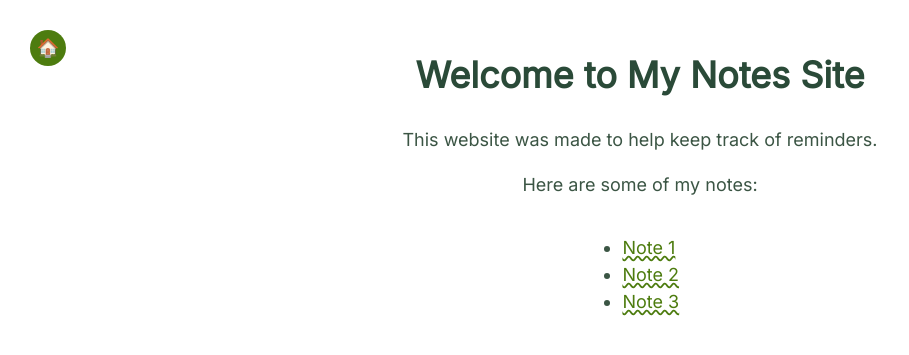
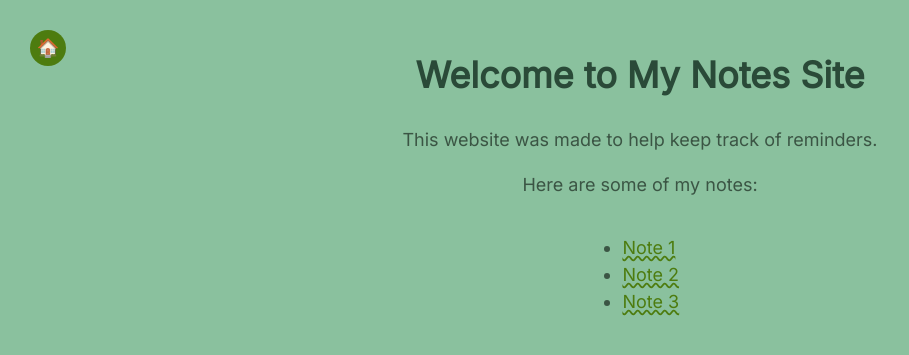
Before and after one commit to KaileyLiou/Jekyll-Theme, a Jekyll site: the page built from index.md, in a window 1280 px wide. Shown: the top 355 px of the page, without its empty margins (0-909 px from the left). Built offline with Jekyll 4.4.1, drawn with Linux system fonts in a browser that asks for light colours.

Commit message:
changed background color

```diff
--- a/_sass/base.scss
+++ b/_sass/base.scss
@@ -1,5 +1,5 @@
 body {
-  background-color: linear-gradient(to bottom, #8ac19e, #cce8db);
+  background-color: #8ac19e;
   font-family: 'Inter', system-ui, sans-serif;
   margin: 3rem auto;
   font-size: 18px;
@@ -22,26 +22,26 @@ a {
   position: relative;
 }
 
-// a:hover {
-//   text-decoration: underline;
+a:hover {
+  text-decoration: underline;
+}
+
+// a::after {
+//   content: "";
+//   position: absolute;
+//   left: 0;
+//   bottom: -2px;
+//   width: 100%;
+//   height: 2px;
+//   background-color: #3a7a27;
+//   transition: transform 0.3s ease;
+//   transform: scaleX(0);
+//   transform-origin: left;
 // }
 
-a::after {
-  content: "";
-  position: absolute;
-  left: 0;
-  bottom: -2px;
-  width: 100%;
-  height: 2px;
-  background-color: #3a7a27;
-  transition: transform 0.3s ease;
-  transform: scaleX(0);
-  transform-origin: left;
-}
-
-a:hover::after {
-  transform: scaleX(1);
-}
+// a:hover::after {
+//   transform: scaleX(1);
+// }
 
 main {
   padding-top: 2rem;
```
